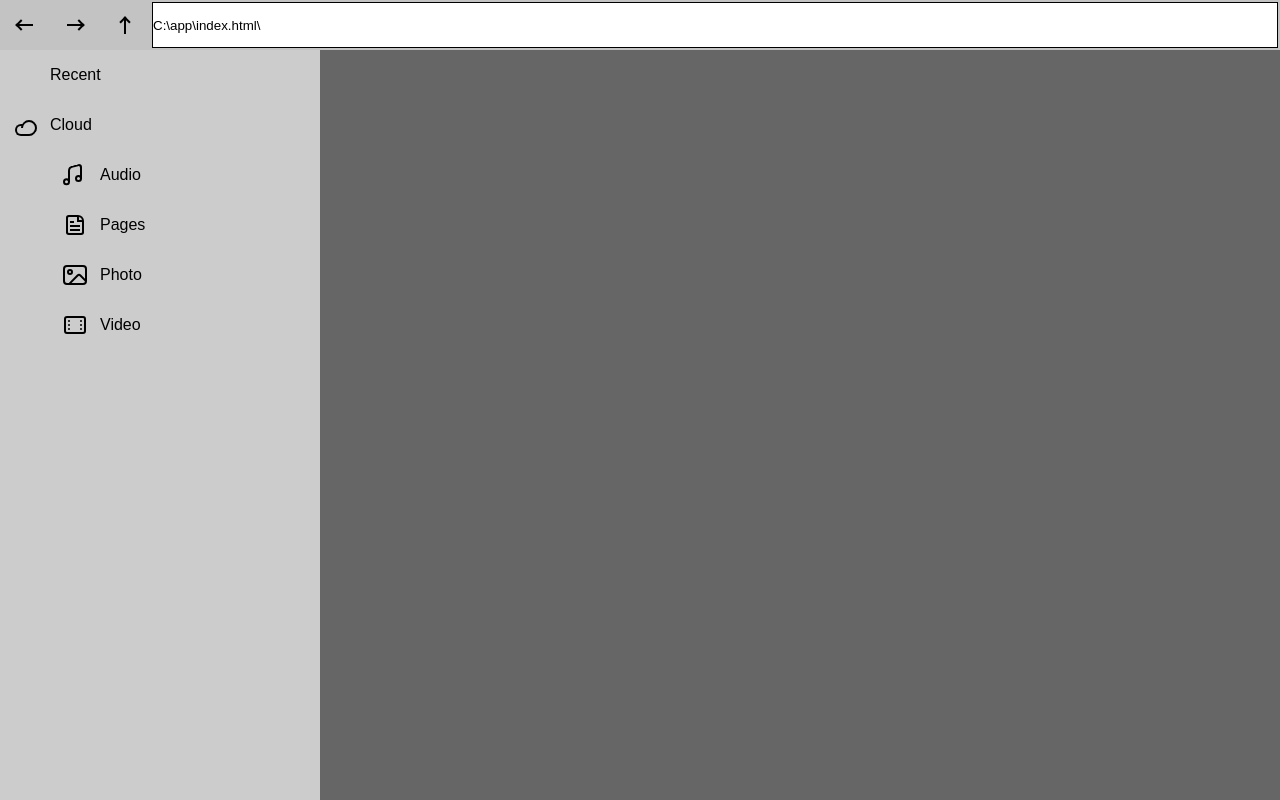
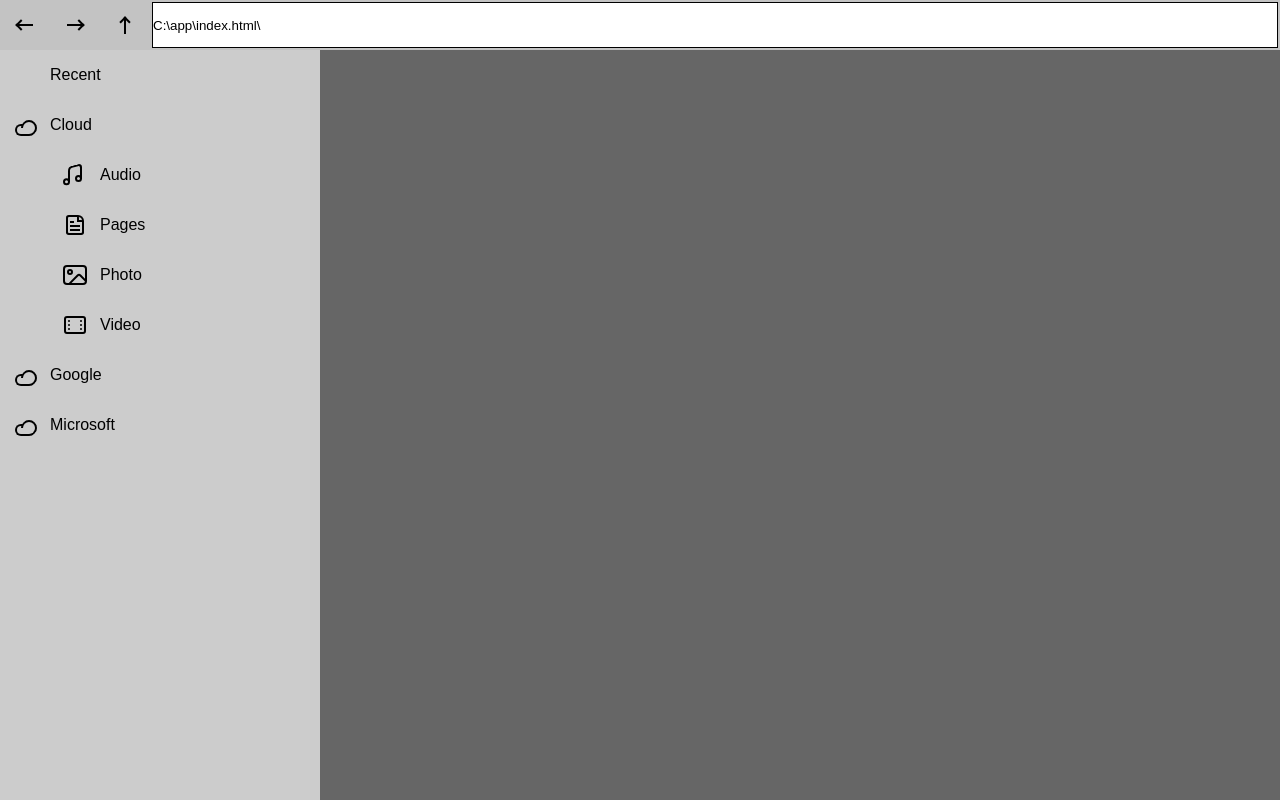
Before and after one commit to uios/files, a plain HTML site: page app/index.html in a window 1280 px wide. Drawn offline with Linux system fonts and the light colour scheme.

Commit message:
Update index.html

```diff
--- a/app/index.html
+++ b/app/index.html
@@ -97,6 +97,30 @@
                         </box>
                     </section>
                 </card>
+                <card>
+                    <section>
+                        <header class="line-height-50px">
+                            <row>
+                                <ico>
+                                    <n class="gg-cloud"></n>
+                                </ico>
+                                <text>Google</text>
+                            </row>
+                        </header>
+                    </section>
+                </card>
+                <card>
+                    <section>
+                        <header class="line-height-50px">
+                            <row>
+                                <ico>
+                                    <n class="gg-cloud"></n>
+                                </ico>
+                                <text>Microsoft</text>
+                            </row>
+                        </header>
+                    </section>
+                </card>
             </section>
         </nav>
         <main class="background-color-666 flex-1 padding-top-50px scroll-y">
```
